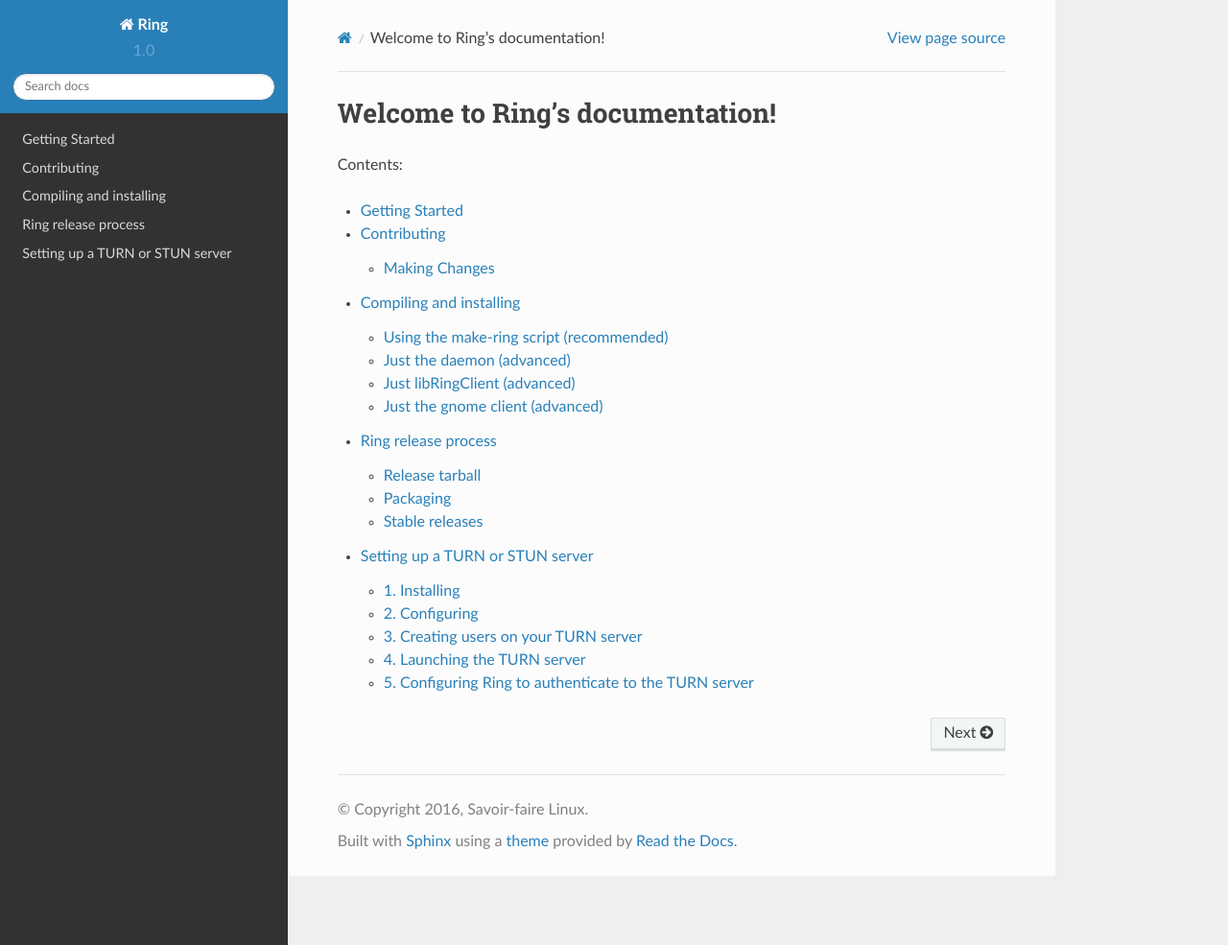
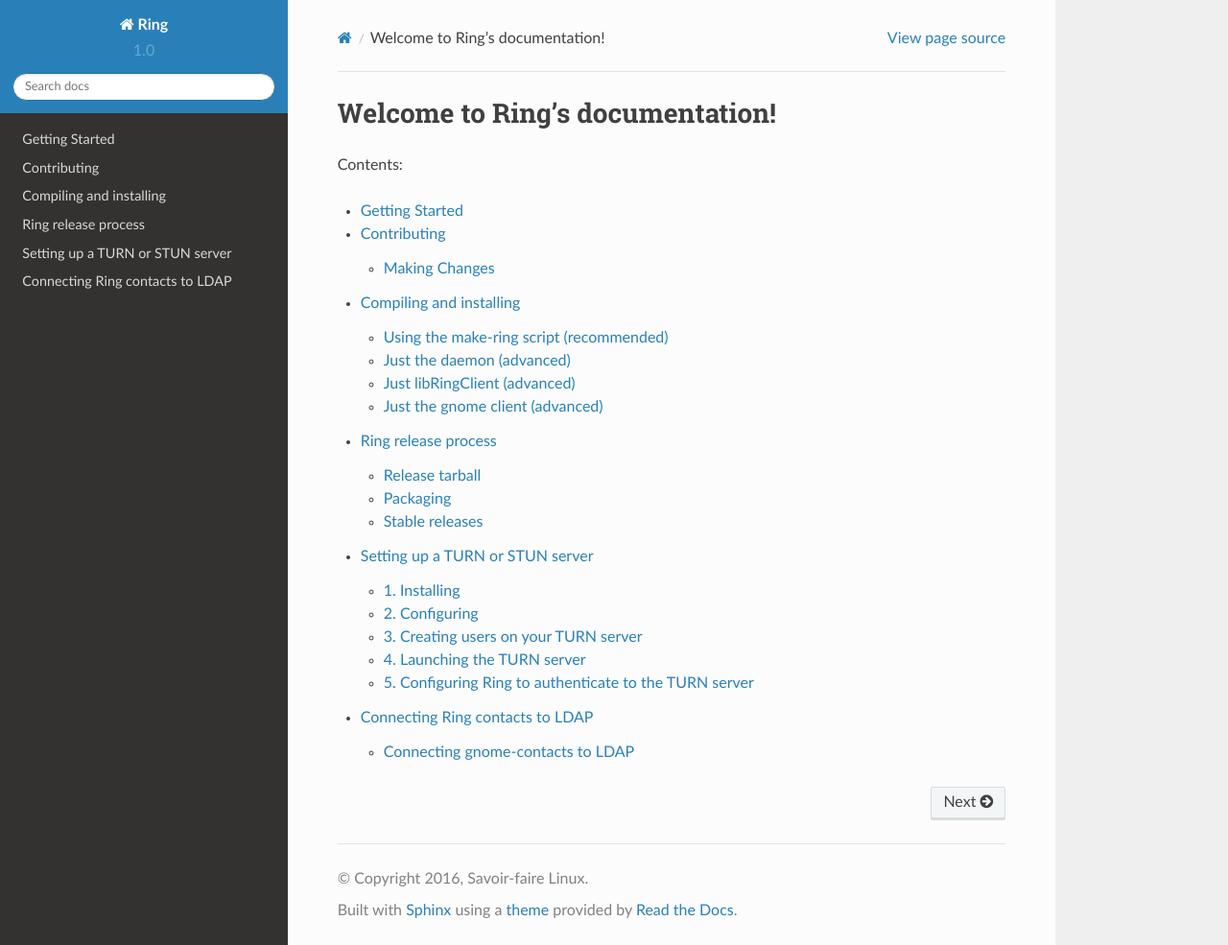
Before and after one commit to savoirfairelinux/jami-project, a Sphinx documentation site: the page built from docs/source/index.rst, in a window 1280 px wide and 985 px high. Shown: the whole window at 96% size. Built offline with Sphinx 7.4.7 and the Read the Docs theme 2.0.0, drawn with Linux system fonts in a browser that asks for light colours; some of the changed lines change nothing that is shown.

Commit message:
Document linking Ring with LDAP contacts
Change-Id: Ia6eb6edb63595421c6ec11a788650abb18969092
Tuleap: #653

```diff
--- /dev/null
+++ b/docs/source/connecting_to_ldap.rst
@@ -0,0 +1,45 @@
+Connecting Ring contacts to LDAP
+================================
+
+It is possible for Ring to search contacts in an LDAP directory. At the moment, this is only possible with the Gnome client. This is done by configuring gnome-contacts and evolution to search LDAP for contacts.
+
+
+Connecting gnome-contacts to LDAP
+#################################
+
+1. Open Evolution
+2. From the contacts tab, right click and select New Address Book
+
+3. Fill the requested information **depending on your LDAP configuration**. Here is an example:
+
+
+Connecting to LDAP section:
+---------------------------
+
+========================================== =============================
+   Field                                            Value
+========================================== =============================
+**Type**                                   On LDAP Servers
+**name**                                   <choose a name>
+**Autocomplete with this address book**    checked
+**server**                                 hostname of your LDAP server
+**port**                                   port of your LDAP server
+**Authentication Method**                  Using distinguished name (DN)
+**Authentication Username**                <ldap username>
+========================================== =============================
+
+Using LDAP section:
+-------------------
+
+================================= =============================
+      Field                                 Value
+================================= =============================
+**Search base**                   ou=Users,dc=enterprise,dc=net
+**Search Scope**                  Subtree
+**Download limit**                100
+**Browse until limit is reached** checked
+================================= =============================
+
+4. Launch gnome-contacts. You should be asked for your LDAP password and the LDAP contacts will appear.
+
+5. Launch Ring and your LDAP contacts will be shown.
--- a/docs/source/index.rst
+++ b/docs/source/index.rst
@@ -11,3 +11,4 @@
    compiling_and_installing/index
    releasing
    setting_up_turn_stun
+   connecting_to_ldap
```
